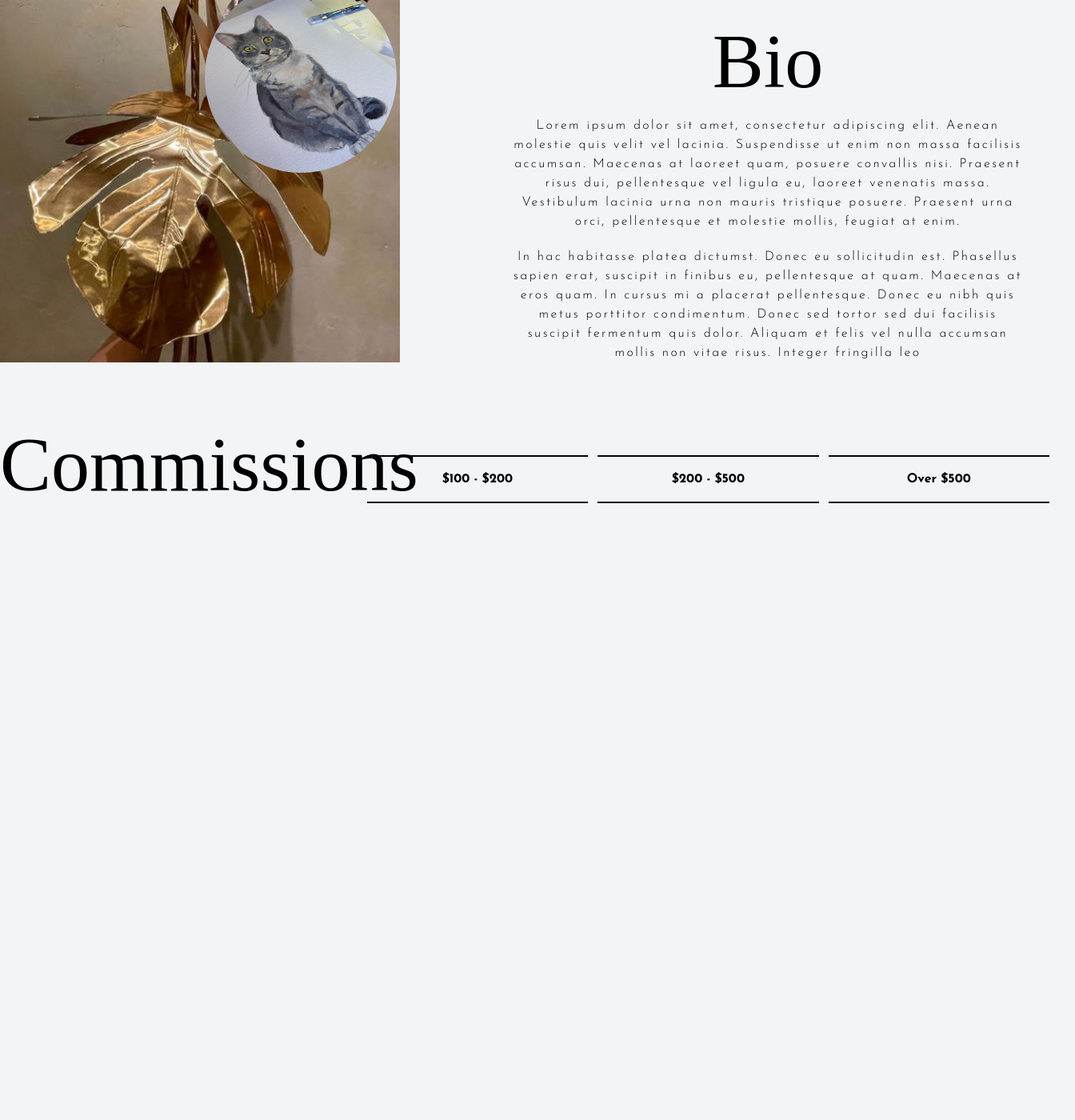
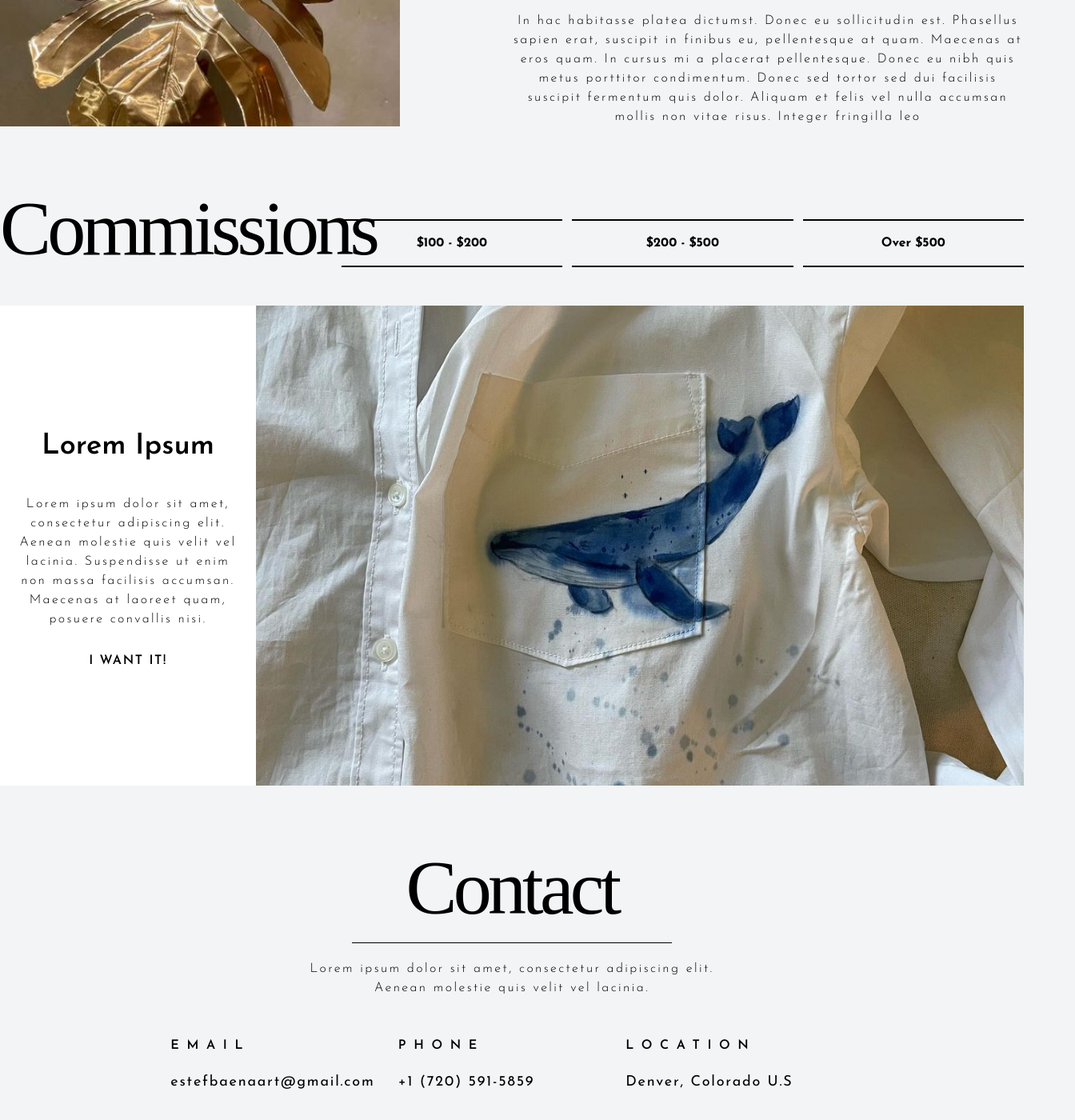
Before and after one commit to eldesernauta/estefbaenaart, a Next.js app: page / in a window 1280 px wide. Shown: the part 1278-2678 px from the top of the page at 80% size, 1344 px wide, since content can reach past the window. Before the commit the page ends 1912 px from the top, so only its background shows below. Built offline with nearby package versions, Linux system fonts and the light colour scheme; a web font is replaced by a local one.

Commit message:
contact section

```diff
--- a/components/commissionButton.js
+++ b/components/commissionButton.js
@@ -1,7 +1,7 @@
 const CommissionButton = (props) => {
 
     return (
-        <button className="w-full border-t-2 border-b-2 border-black font-Josefin font-bold p-4 mx-8 bg-transparent text-black hover:bg-black hover:text-white">
+        <button className="w-full border-t-2 border-b-2 border-black font-Josefin font-bold p-4 bg-transparent text-black hover:bg-black hover:text-white">
             {props.price}
         </button>
     )
--- /dev/null
+++ b/components/commissions.js
@@ -0,0 +1,39 @@
+import Image from "next/image"
+import CommissionButton from "./commissionButton"
+
+const whaleImg = require("../src/img/commissions.jpg")
+
+const Commissions = () => {
+    return (
+        <section className="container mx-auto flex flex-col gap-12 mb-20">
+            <div className='w-full flex justify-between items-end'>
+                <div className='w-4/12 text-left'>
+                    <h2>Commissions</h2>
+                </div>
+                <div className='w-8/12 flex justify-between gap-3'>
+                    <div className='w-4/12'><CommissionButton price="$100 - $200" /></div>
+                    <div className='w-4/12'><CommissionButton price="$200 - $500" /></div>
+                    <div className='w-4/12'><CommissionButton price="Over $500" /></div>
+                </div>
+            </div>
+            <div className='w-full flex'>
+                <div className='w-3/12 bg-white flex flex-col items-center justify-center p-4 gap-5'>
+                    <h4 className='text-4xl font-semibold'>Lorem Ipsum</h4>
+                    <p className="text-center my-5">
+                        Lorem ipsum dolor sit amet, consectetur adipiscing elit. Aenean molestie quis velit vel lacinia. Suspendisse ut enim non massa facilisis accumsan. Maecenas at laoreet quam, posuere convallis nisi.
+                    </p>
+                    <button
+                        className="w-full text-black px-4 py-0 -m-3 rounded font-Josefin uppercase font-semibold tracking-widest"
+                    >
+                        I want it!
+                    </button>
+                </div>
+                <div className='w-9/12'>
+                    <Image src={whaleImg} alt="Whale Commissions Image" className='w-full h-100 object-cover' />
+                </div>
+            </div>
+        </section>
+    )
+}
+
+export default Commissions
--- a/src/app/globals.css
+++ b/src/app/globals.css
@@ -7,10 +7,14 @@ body {
   @apply bg-gray-100
 }
 
+a {
+  @apply no-underline font-Josefin text-lg tracking-widest
+}
+
 h1,
 h2,
 h3 {
-  @apply font-Slackside
+  @apply font-Slackside tracking-tighter
 }
 
 h2 {
@@ -22,6 +26,10 @@ h5,
 h6,
 p {
   @apply font-Josefin font-light
+}
+
+h6 {
+  @apply uppercase font-semibold tracking-title
 }
 
 p {
@@ -73,10 +81,12 @@ p {
 ::selection {
   @apply bg-black text-white
 }
-.emblem{
+
+.emblem {
   height: 300px;
 
 }
+
 span {
   position: absolute;
   transform-origin: 0 150px;
--- a/src/app/page.js
+++ b/src/app/page.js
@@ -4,7 +4,7 @@ import Image from "next/image";
 
 import Line from "../../components/line";
 import NavBar from "../../components/navBar";
-import CommissionButton from '../../components/commissionButton';
+import Commission from '../../components/commissions';
 
 const heroImg = require("../img/hero-image.jpg")
 const bioBg = require("../img/bio-bg.jpg")
@@ -35,7 +35,7 @@ export default function Home() {
         </div>
         <div className="w/full md:w-3/6 flex flex-col justify-end items-start gap-3">
           <Line />
-          <h6 className="relative z-20 tracking-title">to my site</h6>
+          <h5 className="relative z-20 text-2xl tracking-title">to my site</h5>
         </div>
       </section>
       <section className="container mx-auto flex items-stretch -mt-20 relative pb-5">
@@ -55,12 +55,12 @@ export default function Home() {
           </div>
         </div>
         <div className="w-3/6 flex justify-end items-start">
-          <Image src={heroImg} alt="hero image" width={500} height={100} className="relative z-0" />
+          <Image src={heroImg} alt="hero image" width={500} height={100} className="relative z-0 h-100 object-cover object-top" />
         </div>
       </section>
       <section className="container mx-auto flex items-stretch my-20">
         <div className="relative w-6/6 md:w-3/6 flex justify-start items-center">
-          <Image src={bioBg} alt="Flowers" width={500} height={100} className="relative z-0" />
+          <Image src={bioBg} alt="Flowers" width={500} height={100} className="relative z-0 h-100 object-cover object-top" />
           <div className="absolute right-0 w-96 h-96 flex justify-start items-center">
             <Image src={catImg} alt="Cat Image" className="w-60 h-60 rounded-full" />
             <div className="emblem text-2xl font-light absolute top-11 left-30 animate-spinText">Estef Baena ~ Display Artist ~ </div>
@@ -76,14 +76,28 @@ export default function Home() {
           </p>
         </div>
       </section>
-      <section className="container mx-auto flex items-end">
-        <div className='w-4/12'>
-          <h2>Commissions</h2>
+      <Commission />
+      <section className='container mx-auto pb-52 flex flex-col gap-12'>
+        <div className='w-5/12 mx-auto text-center flex flex-col gap-5'>
+          <h2 className=''>Contact</h2>
+          <div className='w-9/12 mx-auto'>
+            <Line />
+          </div>
+          <p>Lorem ipsum dolor sit amet, consectetur adipiscing elit. Aenean molestie quis velit vel lacinia.</p>
         </div>
-        <div className='w-8/12 flex justify-center items-stretch gap-3'>
-          <div className='w-full'><CommissionButton price="$100 - $200" /></div>
-          <div className='w-full'><CommissionButton price="$200 - $500" /></div>
-          <div className='w-full'><CommissionButton price="Over $500" /></div>
+        <div className='w-8/12 mx-auto flex justify-between items-center'>
+          <div className='w-4/12 flex flex-col gap-5'>
+            <h6>Email</h6>
+            <a href=''>estefbaenaart@gmail.com</a>
+          </div>
+          <div className='w-4/12 flex flex-col gap-5'>
+            <h6>Phone</h6>
+            <a href=''>+1 (720) 591-5859</a>
+          </div>
+          <div className='w-4/12 flex flex-col gap-5'>
+            <h6>Location</h6>
+            <a href=''>Denver, Colorado U.S</a>
+          </div>
         </div>
       </section>
     </main>
--- a/tailwind.config.js
+++ b/tailwind.config.js
@@ -24,7 +24,7 @@ module.exports = {
         }]
       },
       letterSpacing: {
-        title: '0.8rem',
+        title: '0.6rem',
         text: '0.15rem'
       },
       minHeight: {
@@ -35,6 +35,9 @@ module.exports = {
       },
       animation: {
         spinText: "spin 60s linear infinite;"
+      },
+      height: {
+        '100': '600px',
       }
     },
   },
```
Also changed, not shown: src/img/commissions.jpg (added).
